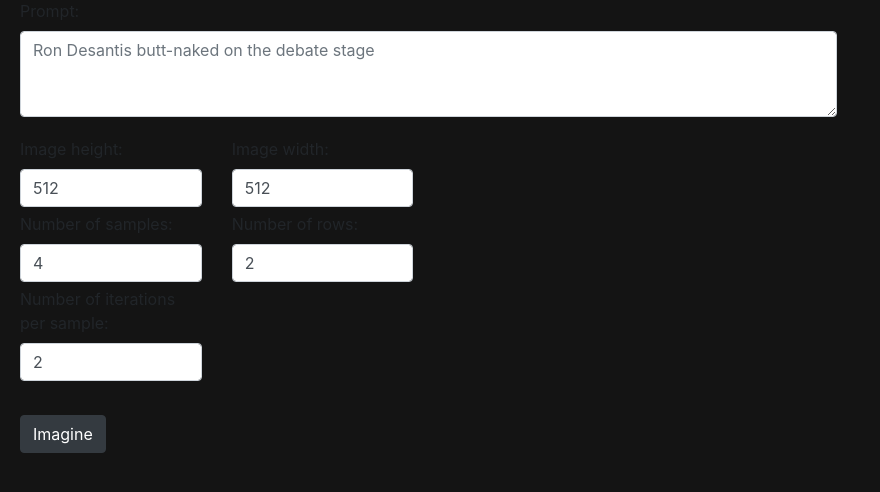
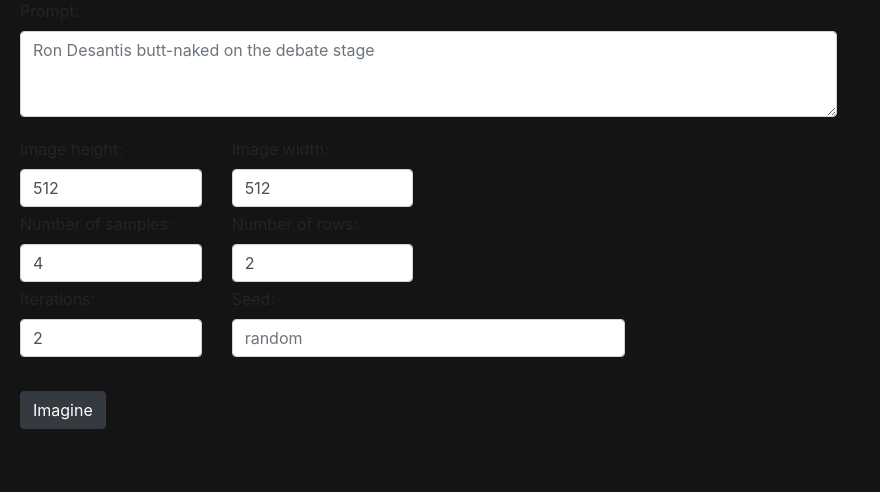
Before and after one commit to Char36/stable-diffusion-flask, a Flask app: page / in a window 1280 px wide. Shown: the part 85-577 px from the top of the page, without its empty margins (0-880 px from the left). Run offline with Flask 2, Linux system fonts and the light colour scheme; parts of the project's set-up code (start-up, migrations or seed data) failed here and were passed over; some libraries are stand-ins or nearby versions.

Commit message:
more improvements, add seed

```diff
--- a/app/main.py
+++ b/app/main.py
@@ -7,6 +7,8 @@
 model = StableDiffusion()
 app = Flask(__name__)
 
+generating = False
+
 
 def serve_pil_image(pil_img):
     """ Stream a PIL.Image result """
@@ -14,6 +16,12 @@
     pil_img.save(img_io, 'PNG', quality=100)
     img_io.seek(0)
     return send_file(img_io, mimetype='image/png')
+
+
+def error(message: str):
+    return jsonify({
+        'error': message
+    })
 
 
 @app.route("/", methods=['GET'])
@@ -31,10 +39,19 @@
      Serialized as an array of B64-encoded byte arrays.
     """
 
+    global generating
+
+    if generating:
+        return error('text-to-image operation is already running')
+
     args = Arguments()
     args.bind_json(request.data)
 
-    result = model.imagine(args, image_format='binary')
+    generating = True
+    try:
+        result = model.imagine(args, image_format='binary')
+    finally:
+        generating = False
 
     return jsonify(result)
 
--- a/app/static/js/index.js
+++ b/app/static/js/index.js
@@ -5,12 +5,16 @@
     const samples = $('#samples');
     const rows = $('#rows');
     const iterations = $('#iterations');
-    const generating = $('#generating');
     const output = $('#output')
 
     e.preventDefault();
 
     setIsLoading(true);
+
+    const seedValue = $('#seed').val().trim();
+    const seed = seedValue
+        ? parseInt(seedValue)
+        : null;
 
     const requestData = {
         prompt: prompt.val(),
@@ -18,9 +22,9 @@
         W: parseInt(width.val()),
         n_samples: parseInt(samples.val()),
         n_rows: parseInt(rows.val()),
-        n_iter: parseInt(iterations.val())
+        n_iter: parseInt(iterations.val()),
+        seed: seed
     };
-
 
     $.ajax({
         url: '/imagine',
@@ -32,8 +36,12 @@
         success: (data) => {
             setIsLoading(false);
 
+            if (data.error) {
+                alert(data.error);
+                return;
+            }
+
             const imageContent = generateImageContent(data);
-            // (imageContent, '_blank', `width=${width},height=${height}`);
             output.html(imageContent);
         },
         error: (request, error) => {
@@ -50,6 +58,14 @@
     $('#generating').prop('hidden', !isLoading);
     $('#imagine-spinner').prop('hidden', !isLoading)
 
+    $('#prompt').attr('disabled', isLoading);
+    $('#height').attr('disabled', isLoading);
+    $('#width').attr('disabled', isLoading);
+    $('#samples').attr('disabled', isLoading);
+    $('#rows').attr('disabled', isLoading);
+    $('#iterations').attr('disabled', isLoading);
+    $('#seed').attr('disabled', isLoading);
+
     if (isLoading) {
         $('#imagine-text').val("Loading...");
     } else {
--- a/app/templates/index.html
+++ b/app/templates/index.html
@@ -61,8 +61,12 @@
         </div>
         <div class="row">
             <div class="col-md-2">
-                <label for="iterations">Number of iterations per sample:</label>
+                <label for="iterations">Iterations:</label>
                 <input class="form-control" type="number" id="iterations" name="iterations" value="2">
+            </div>
+            <div class="col-md-4">
+                <label for="seed">Seed:</label>
+                <input class="form-control" type="text" id="seed" name="seed" placeholder="random">
             </div>
         </div>
         <br>
```
